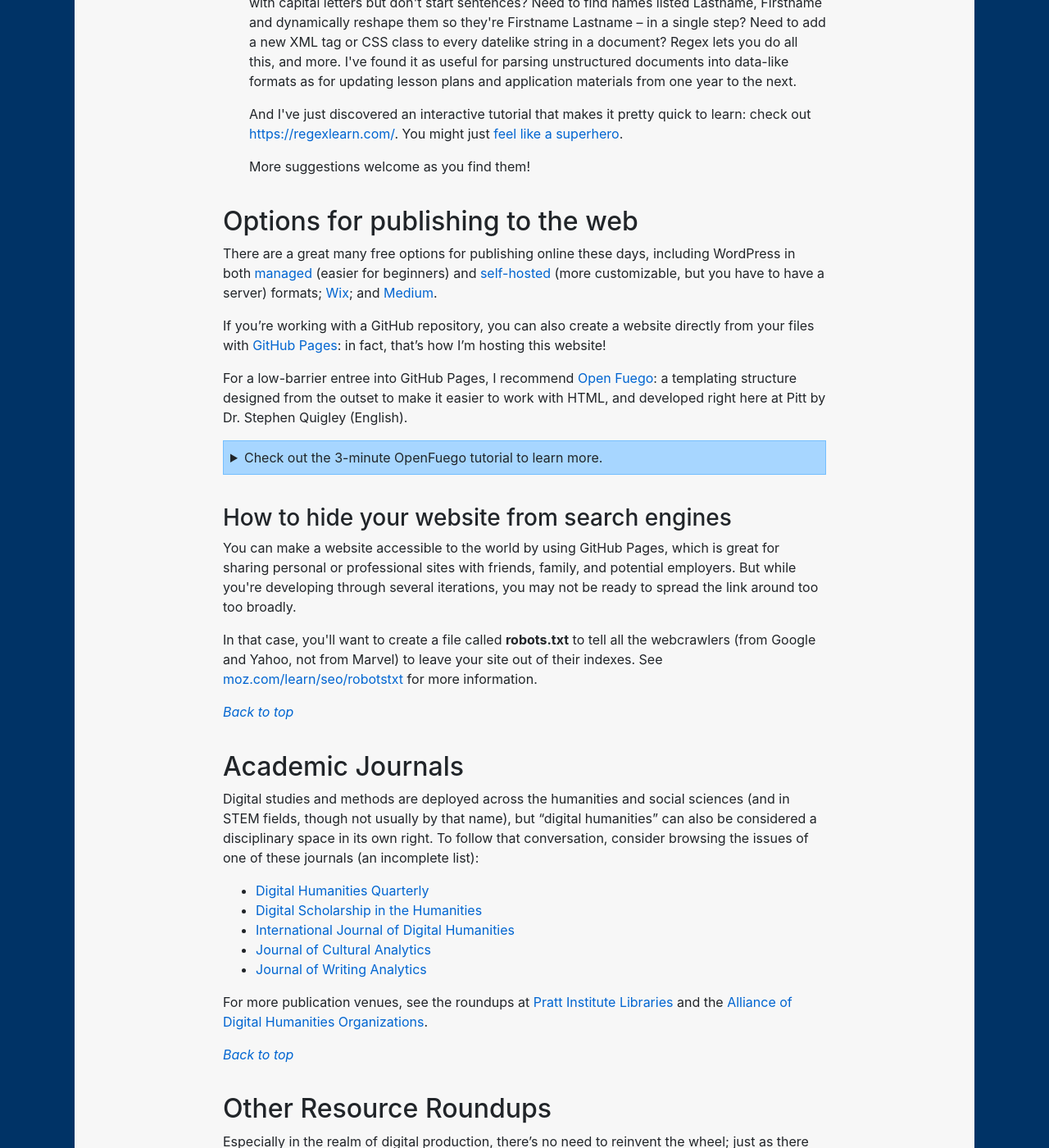
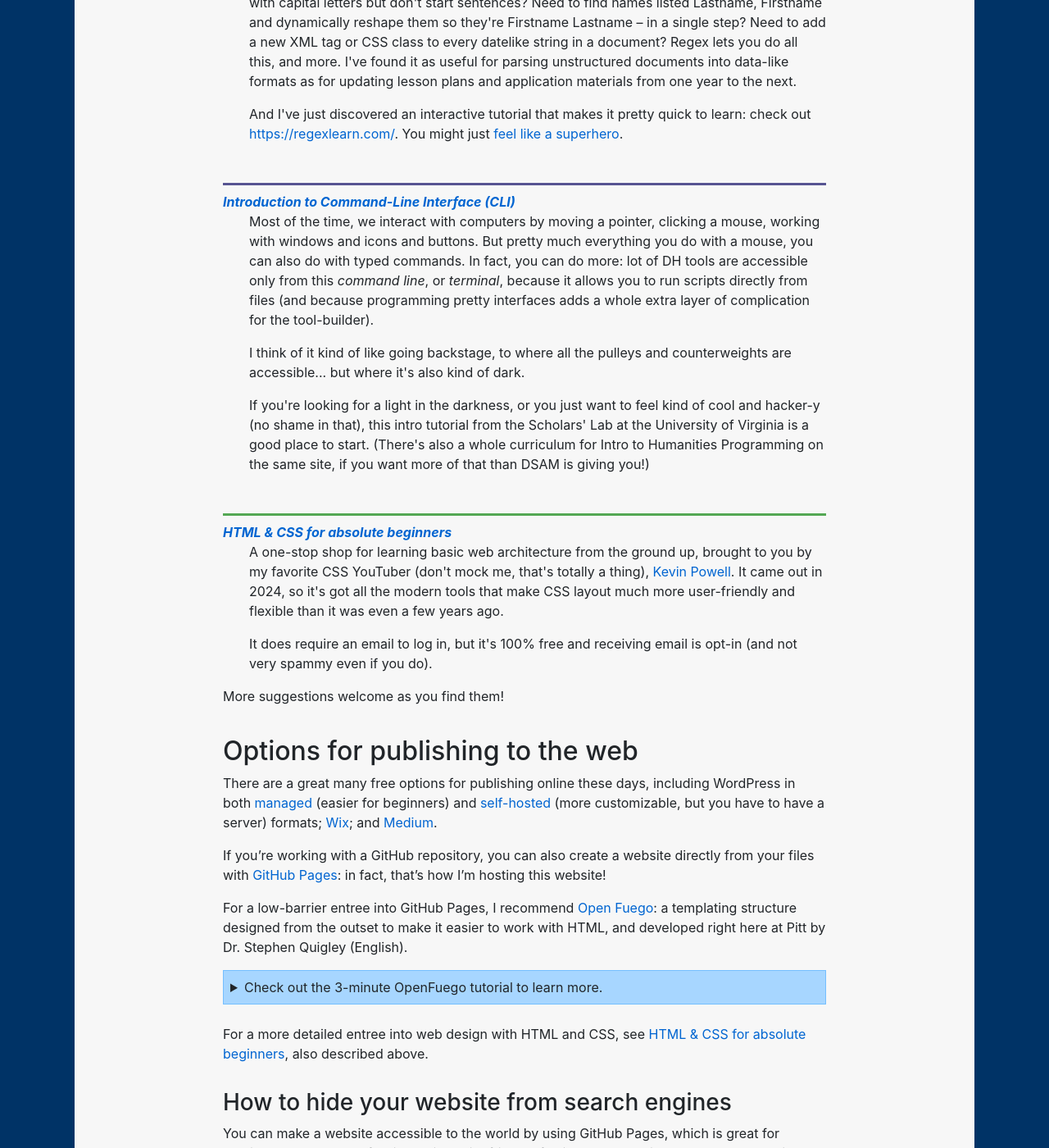
Before and after one commit to benmiller314/dsam2025fall, a Jekyll site: the page built from resources.md, in a window 1280 px wide and 1400 px high, scrolled down 7645 px. Shown: the whole window at 82% size. Built offline with Jekyll 4.4.1, drawn with Linux system fonts in a browser that asks for light colours.

Commit message:
add Intro to CLI, HTML+CSS tutorials

```diff
--- a/resources.md
+++ b/resources.md
@@ -184,13 +184,25 @@
 In this section, I want to add tutorials for acquiring digital competencies that will apply broadly, beyond specific tools or use-cases.
 
 <dl>
-<dt>Regular Expressions</dt>
-<dd><p>The first example I want to add is for the souped-up search-and-replace tool, <em>regular expressions</em> (or <em>regex</em> for short). Do you need to find all the words in a document that start with capital letters but don't start sentences? Need to find names listed Lastname, Firstname and dynamically reshape them so they're Firstname Lastname – in a single step? Need to add a new XML tag or CSS class to every datelike string in a document? Regex lets you do all this, and more. I've found it as useful for parsing unstructured documents into data-like formats as for updating lesson plans and application materials from one year to the next.</p>
+    <dt>Regular Expressions</dt>
+    <dd>
+        <p>The first example I want to add is for the souped-up search-and-replace tool, <em>regular expressions</em> (or <em>regex</em> for short). Do you need to find all the words in a document that start with capital letters but don't start sentences? Need to find names listed Lastname, Firstname and dynamically reshape them so they're Firstname Lastname – in a single step? Need to add a new XML tag or CSS class to every datelike string in a document? Regex lets you do all this, and more. I've found it as useful for parsing unstructured documents into data-like formats as for updating lesson plans and application materials from one year to the next.</p>
 
-<p>And I've just discovered an interactive tutorial that makes it pretty quick to learn: check out <a href="https://regexlearn.com/">https://regexlearn.com/</a>. You might just <a href="https://xkcd.com/208/" title="xkcd is by Randall Munroe, and is licensed under CC-BY-NC-2.5.">feel like a superhero</a>.</p>
-</dd>
-<dd>More suggestions welcome as you find them!</dd>
+        <p>And I've just discovered an interactive tutorial that makes it pretty quick to learn: check out <a href="https://regexlearn.com/">https://regexlearn.com/</a>. You might just <a href="https://xkcd.com/208/" title="xkcd is by Randall Munroe, and is licensed under CC-BY-NC-2.5.">feel like a superhero</a>.</p>
+    </dd>
+    <dt><a href="https://humanitiesprogramming.github.io/resources/command-line-tutorial/">Introduction to Command-Line Interface (CLI)</a></dt>
+    <dd>
+        <p>Most of the time, we interact with computers by moving a pointer, clicking a mouse, working with windows and icons and buttons. But pretty much everything you do with a mouse, you can also do with typed commands. In fact, you can do more: lot of DH tools are accessible only from this <em>command line</em>, or <em>terminal</em>, because it allows you to run scripts directly from files (and because programming pretty interfaces adds a whole extra layer of complication for the tool-builder).</p>
+        <p>I think of it kind of like going backstage, to where all the pulleys and counterweights are accessible... but where it's also kind of dark.</p>
+        <p>If you're looking for a light in the darkness, or you just want to feel kind of cool and hacker-y (no shame in that), this intro tutorial from the Scholars' Lab at the University of Virginia is a good place to start. (There's also a whole curriculum for Intro to Humanities Programming on the same site, if you want more of that than DSAM is giving you!)</p>
+    </dd>
+    <dt><a href="https://learn.kevinpowell.co/course/html-css-for-absolute-beginners">HTML &amp; CSS for absolute beginners</a></dt>
+    <dd>
+        <p>A one-stop shop for learning basic web architecture from the ground up, brought to you by my favorite CSS YouTuber (don't mock me, that's totally a thing), <a href="https://www.youtube.com/@KevinPowell/playlists">Kevin Powell</a>. It came out in 2024, so it's got all the modern tools that make CSS layout much more user-friendly and flexible than it was even a few years ago.</p>
+        <p>It does require an email to log in, but it's 100% free and receiving email is opt-in (and not very spammy even if you do).</p>
+    </dd>
 </dl>
+<p>More suggestions welcome as you find them!</p>
 
 ## Options for publishing to the web
 
@@ -203,6 +215,8 @@
 <details class="no-print"><summary>Check out the 3-minute OpenFuego tutorial to learn more.</summary>
 <iframe width="560" height="315" src="https://www.youtube.com/embed/QzMJtLUncIg" title="Open Fuego Webtext Generator (3-min tutorial) via YouTube" frameborder="0" allow="accelerometer; autoplay; clipboard-write; encrypted-media; gyroscope; picture-in-picture; web-share" allowfullscreen></iframe>
 </details>
+
+For a more detailed entree into web design with HTML and CSS, see <a href="https://learn.kevinpowell.co/course/html-css-for-absolute-beginners">HTML & CSS for absolute beginners</a>, also described above.
 
 
 ### How to hide your website from search engines
```
